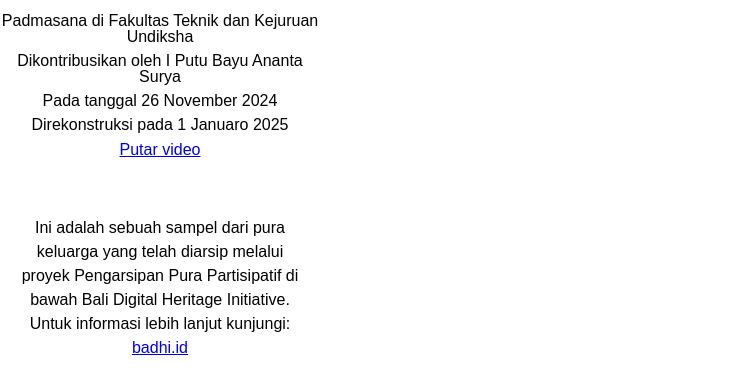
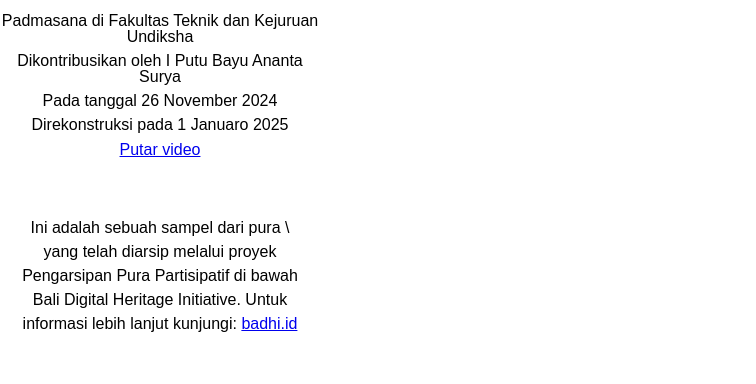
Before and after one commit to Bali-Digital-Heritage/badhi-3D-viewer-demo, a website: page index.html in a window 1280 px wide. Shown: the part 456-840 px from the top of the page, without its empty margins (0-756 px from the left). After the commit the page ends 816 px from the top, so only its background shows below. Drawn offline with nearby package versions, Linux system fonts and the light colour scheme.

Commit message:
Update index.html

```diff
--- a/index.html
+++ b/index.html
@@ -129,7 +129,7 @@
                     </div>
                 </div>
                 <div class="note">
-                    <p>Ini adalah sebuah sampel dari pura keluarga yang telah diarsip melalui proyek Pengarsipan Pura Partisipatif di bawah Bali Digital Heritage Initiative. Untuk informasi lebih lanjut kunjungi:
+                    <p>Ini adalah sebuah sampel dari pura \ yang telah diarsip melalui proyek Pengarsipan Pura Partisipatif di bawah Bali Digital Heritage Initiative. Untuk informasi lebih lanjut kunjungi:
                         <a href="https://badhi.id" target="_blank">badhi.id</a>
                     </p>
                 </div>
```
